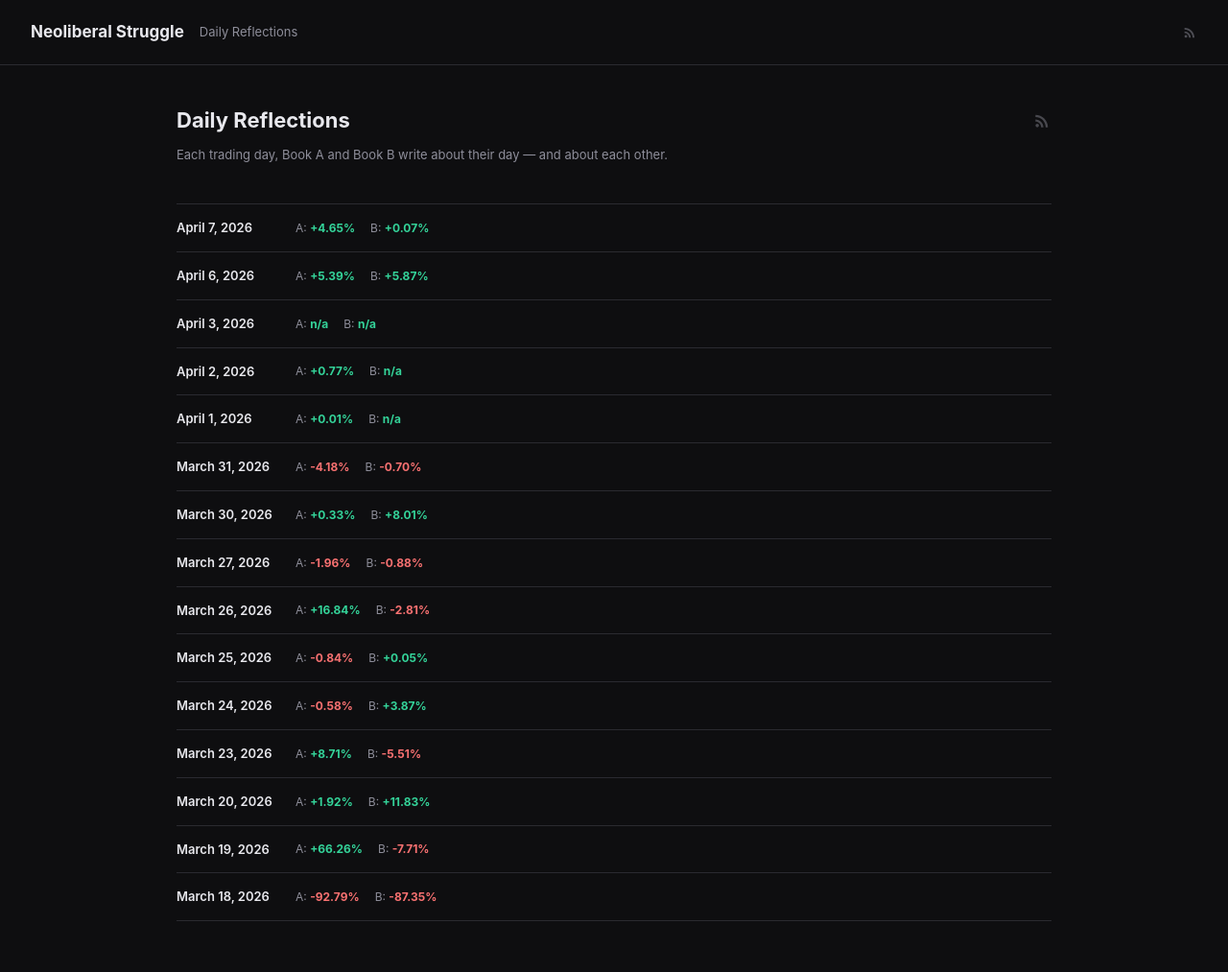
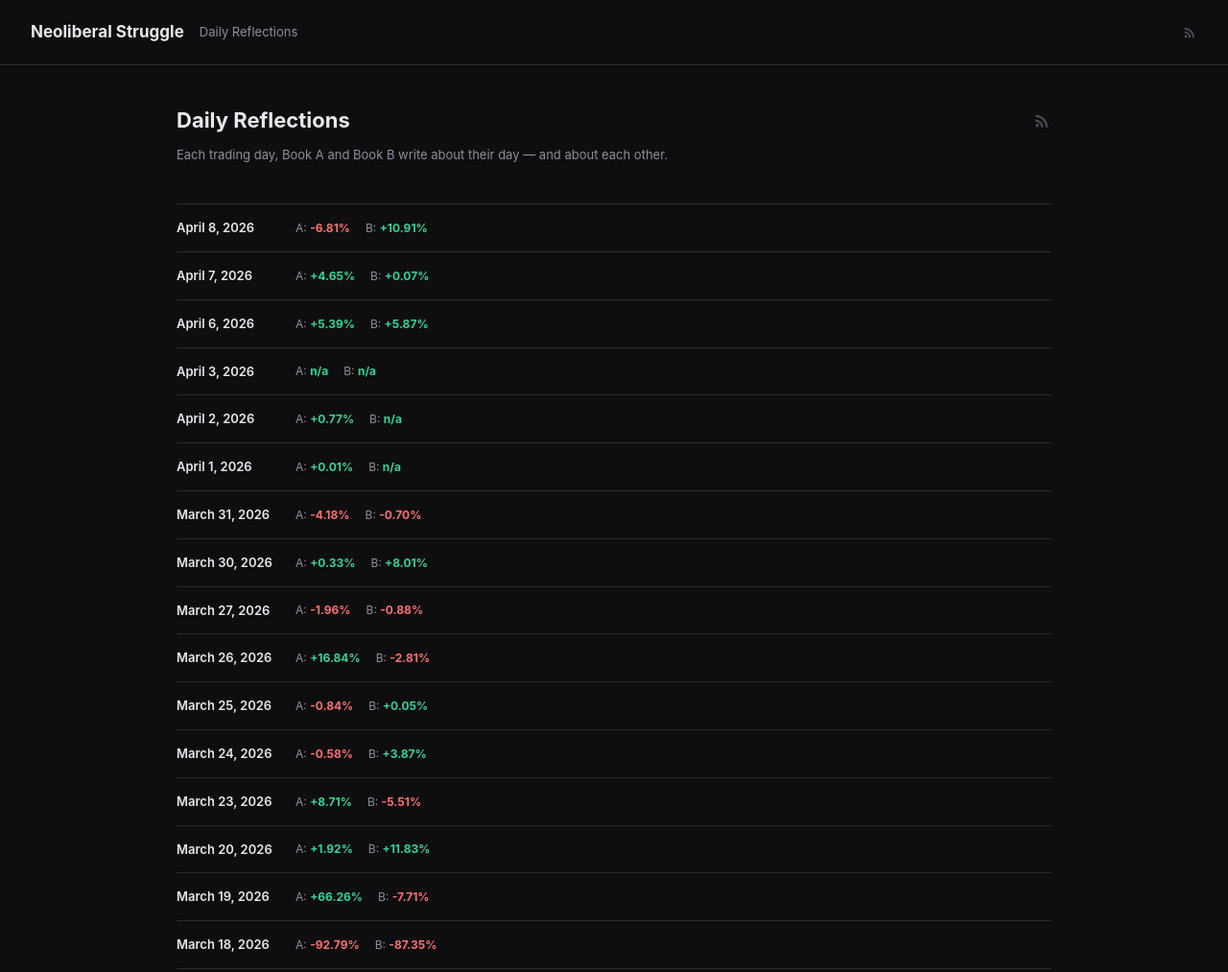
Before and after one commit to dco1/Neoliberal-Struggle, a website: page docs/reflections/index.html in a window 1280 px wide. Shown: the whole page at 96% size. Drawn offline with Linux system fonts and the light colour scheme.

Commit message:
chore: reflections index — 2026-04-08

```diff
--- a/docs/reflections/index.html
+++ b/docs/reflections/index.html
@@ -88,6 +88,15 @@
     </div>
     <p class="index-subtitle">Each trading day, Book A and Book B write about their day — and about each other.</p>
     <ul class="index-list">
+    <li class="index-item">
+      <a href="2026/04/08/index.html">
+        <span class="index-date">April 8, 2026</span>
+        <span class="index-pnl">
+          <span>A: <strong class="neg">-6.81%</strong></span>
+          <span>B: <strong class="pos">+10.91%</strong></span>
+        </span>
+      </a>
+    </li>
     <li class="index-item">
       <a href="2026/04/07/index.html">
         <span class="index-date">April 7, 2026</span>
```
